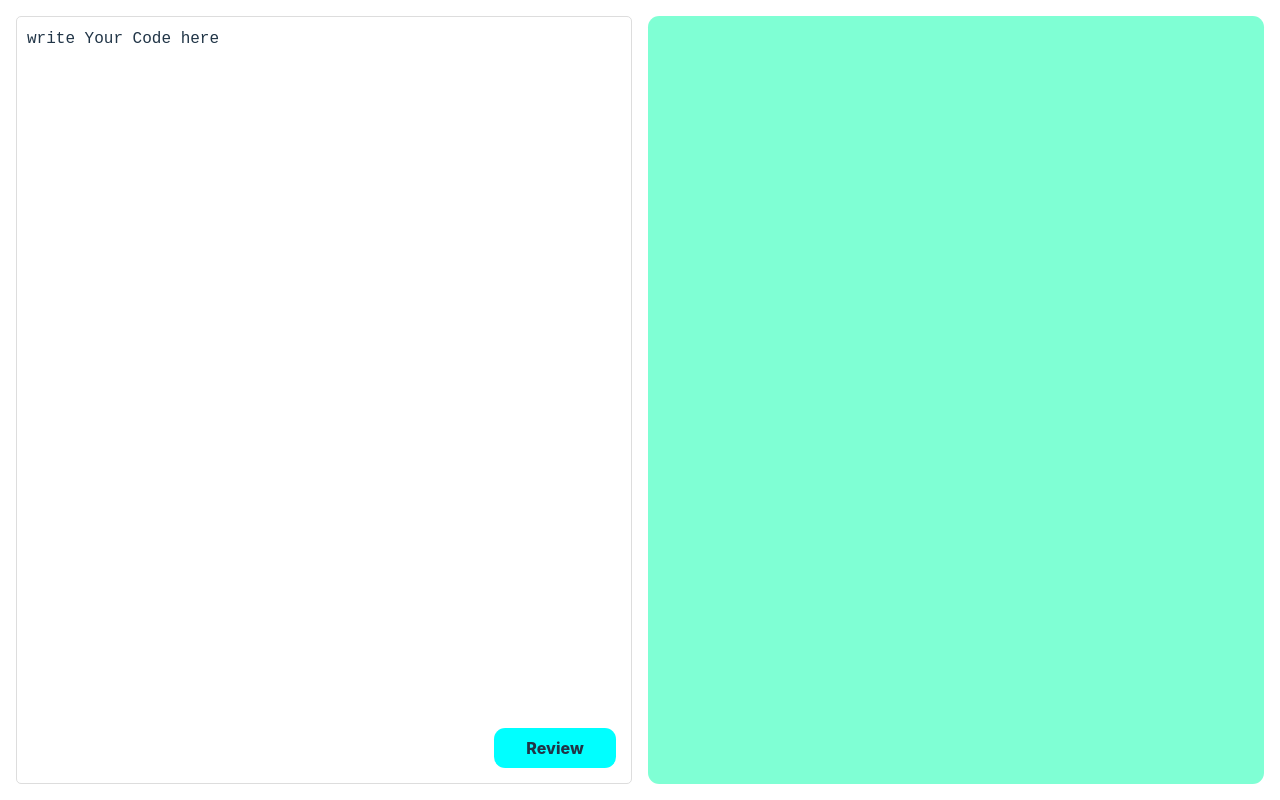
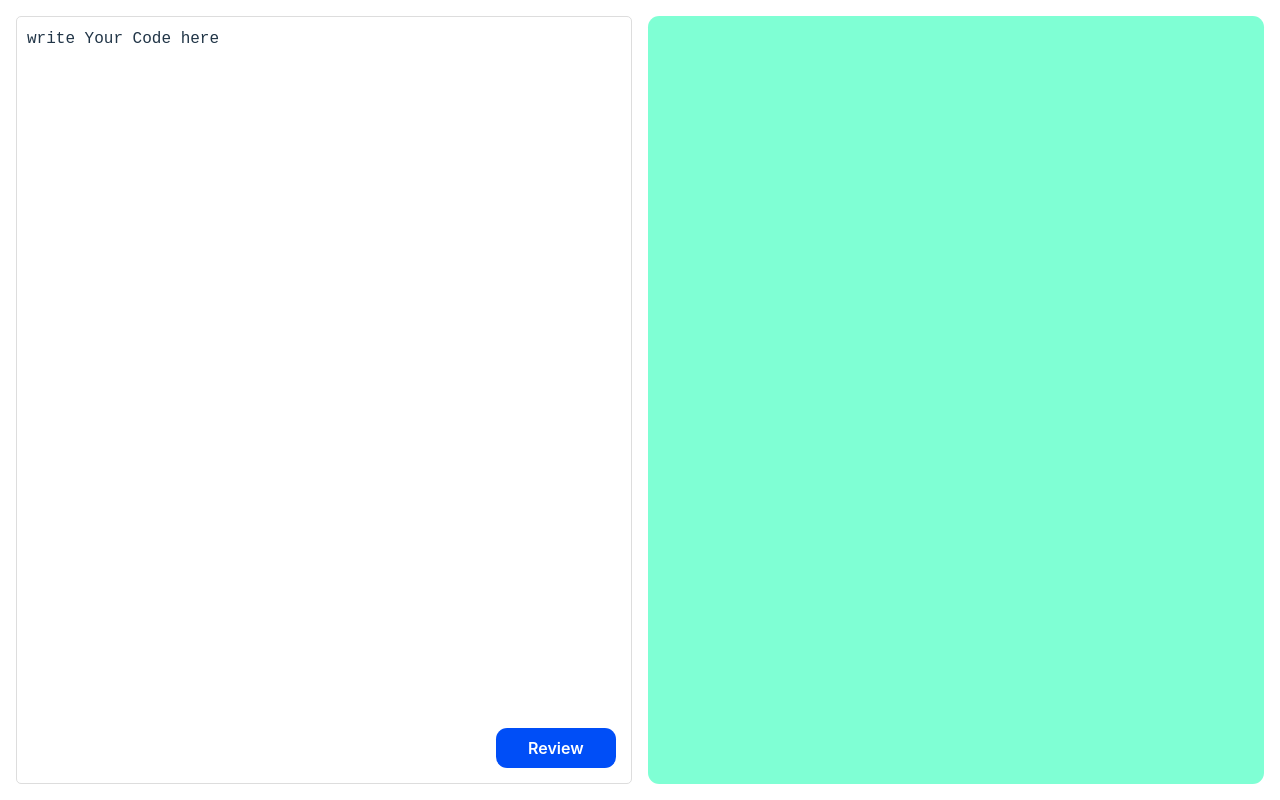
Before and after one commit to JitRock22/AI-Code-Reviewer, a React (Vite) app in the folder Frontend/: page / in a window 1280 px wide. Built offline with nearby package versions, Linux system fonts and the light colour scheme.

Commit message:
adding styles

```diff
--- a/Frontend/src/App.css
+++ b/Frontend/src/App.css
@@ -33,11 +33,12 @@ main .right{
 }
 main .left .enter{
   position: absolute;
-  background-color: aqua;
+  background-color: rgb(0, 78, 247);
+  color: #ffff;
   bottom: 1rem;
   right: 1rem;
   padding: 0.5rem 2rem;
-  font-weight: 800;
+  font-weight: 600;
   border-radius: 0.7rem;
   cursor: pointer;
 }
@@ -56,8 +57,9 @@ main .left .enter{
   justify-content: center;
   align-items: center;
   height: 100%;
-  font-size: 1.2em;
-  color: #aaa;
+  font-weight: 400;
+  font-size: 1.5rem;
+  color: #0303039d;
 }
 
 .spinner {
--- a/Frontend/src/App.jsx
+++ b/Frontend/src/App.jsx
@@ -63,7 +63,7 @@ function App() {
           {isLoading ? (
             <div className="loading">
               <div className="spinner"></div>
-              <p>Loading...</p>
+              <p>Analyzing your code.....</p>
             </div>
           ) : (
             <Markdown rehypePlugins={[rehypeHighlight]}>{review}</Markdown>
```
